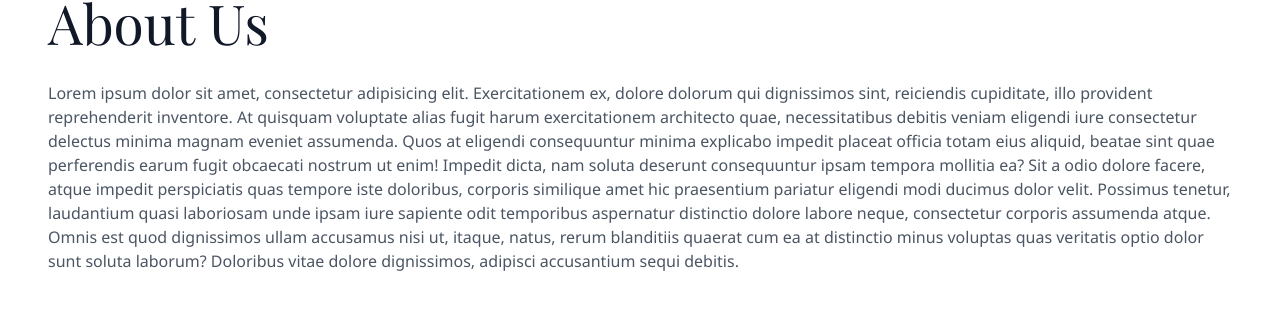
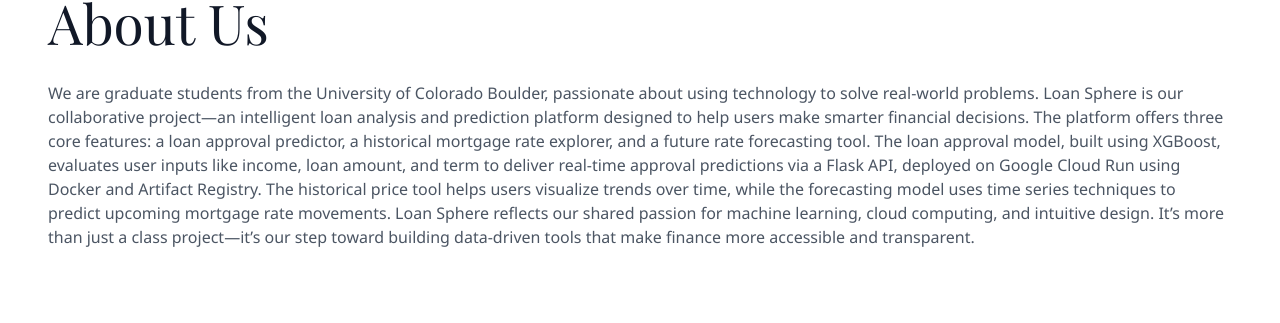
Before and after one commit to LucidJoy/LoanSphere, a Next.js app: page /about in a window 1280 px wide. Shown: the part 116-439 px from the top of the page. Built offline with nearby package versions, Linux system fonts and the light colour scheme; a web font is replaced by a local one.

Commit message:
about us

```diff
--- a/pages/about.js
+++ b/pages/about.js
@@ -40,35 +40,24 @@
 
       <div className='flex flex-row items-center gap-[160px] w-full'>
         <div className='text-gray-600 text-[16px]'>
-          Lorem ipsum dolor sit amet, consectetur adipisicing elit.
-          Exercitationem ex, dolore dolorum qui dignissimos sint, reiciendis
-          cupiditate, illo provident reprehenderit inventore. At quisquam
-          voluptate alias fugit harum exercitationem architecto quae,
-          necessitatibus debitis veniam eligendi iure consectetur delectus
-          minima magnam eveniet assumenda. Quos at eligendi consequuntur minima
-          explicabo impedit placeat officia totam eius aliquid, beatae sint quae
-          perferendis earum fugit obcaecati nostrum ut enim! Impedit dicta, nam
-          soluta deserunt consequuntur ipsam tempora mollitia ea? Sit a odio
-          dolore facere, atque impedit perspiciatis quas tempore iste doloribus,
-          corporis similique amet hic praesentium pariatur eligendi modi ducimus
-          dolor velit. Possimus tenetur, laudantium quasi laboriosam unde ipsam
-          iure sapiente odit temporibus aspernatur distinctio dolore labore
-          neque, consectetur corporis assumenda atque. Omnis est quod
-          dignissimos ullam accusamus nisi ut, itaque, natus, rerum blanditiis
-          quaerat cum ea at distinctio minus voluptas quas veritatis optio dolor
-          sunt soluta laborum? Doloribus vitae dolore dignissimos, adipisci
-          accusantium sequi debitis.
+          We are graduate students from the University of Colorado Boulder,
+          passionate about using technology to solve real-world problems. Loan
+          Sphere is our collaborative project—an intelligent loan analysis and
+          prediction platform designed to help users make smarter financial
+          decisions. The platform offers three core features: a loan approval
+          predictor, a historical mortgage rate explorer, and a future rate
+          forecasting tool. The loan approval model, built using XGBoost,
+          evaluates user inputs like income, loan amount, and term to deliver
+          real-time approval predictions via a Flask API, deployed on Google
+          Cloud Run using Docker and Artifact Registry. The historical price
+          tool helps users visualize trends over time, while the forecasting
+          model uses time series techniques to predict upcoming mortgage rate
+          movements. Loan Sphere reflects our shared passion for machine
+          learning, cloud computing, and intuitive design. It’s more than just a
+          class project—it’s our step toward building data-driven tools that
+          make finance more accessible and transparent.
         </div>
       </div>
-
-      {/* <div className='w-full h-full flex flex-row items-center justify-between py-[30px]'>
-        <h1
-          className='text-[55px] font-normal text-gray-900 leading-tight font-coro'
-          onClick={() => predictDecision()}
-        >
-          Team
-        </h1>
-      </div> */}
 
       <div className='w-[90%] py-[50px]'>
         <div className='flex gap-[40px] items-center justify-between flex-wrap mt-[40px]'>
```
